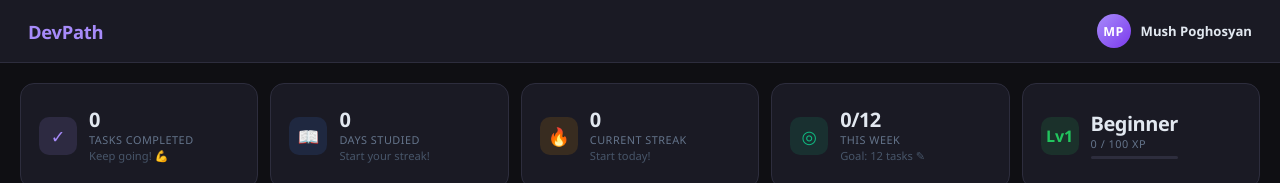
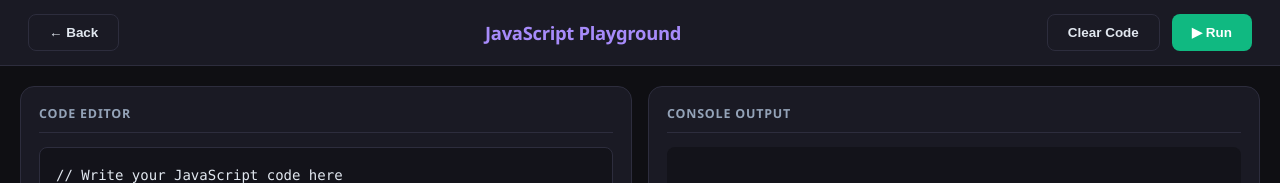
Before and after one commit to musho777/schedule-app, a React (Vite) app: page /playground in a window 1280 px wide. Before the commit this address led to /. Shown: the top 183 px of the page. Built offline with nearby package versions, Linux system fonts and the light colour scheme; no server answers.

Commit message:
Playground

```diff
--- a/src/App.jsx
+++ b/src/App.jsx
@@ -2,6 +2,7 @@ import { Routes, Route, Navigate, useParams } from 'react-router-dom';
 import { PROJECTS } from './data/projects';
 import ProjectsScreen from './components/ProjectsScreen';
 import ProjectView from './components/ProjectView';
+import CodePlayground from './components/CodePlayground';
 
 function ProjectRoute() {
   const { id } = useParams();
@@ -15,6 +16,7 @@ export default function App() {
     <Routes>
       <Route path="/" element={<ProjectsScreen projects={PROJECTS} />} />
       <Route path="/project/:id" element={<ProjectRoute />} />
+      <Route path="/playground" element={<CodePlayground />} />
       <Route path="*" element={<Navigate to="/" replace />} />
     </Routes>
   );
--- /dev/null
+++ b/src/components/CodePlayground/CodePlayground.module.css
@@ -0,0 +1,231 @@
+.playground {
+  font-family: "Segoe UI", system-ui, sans-serif;
+  min-height: 100vh;
+  background: #0f0f13;
+  color: #e2e8f0;
+}
+
+.header {
+  background: #1a1a24;
+  border-bottom: 1px solid #2d2d3d;
+  padding: 14px 28px;
+  display: flex;
+  align-items: center;
+  justify-content: space-between;
+  position: sticky;
+  top: 0;
+  z-index: 10;
+  gap: 1rem;
+}
+
+.title {
+  font-size: 1.15rem;
+  font-weight: 700;
+  color: #a78bfa;
+  letter-spacing: -0.3px;
+  margin: 0;
+  flex: 1;
+  text-align: center;
+}
+
+.actions {
+  display: flex;
+  gap: 0.75rem;
+}
+
+.btnRun {
+  background: #10b981;
+  color: white;
+  border: none;
+  padding: 10px 20px;
+  border-radius: 8px;
+  font-size: 0.84rem;
+  font-weight: 700;
+  cursor: pointer;
+  transition: all 0.2s;
+  display: flex;
+  align-items: center;
+  gap: 0.5rem;
+}
+
+.btnRun:hover {
+  background: #059669;
+  transform: translateY(-1px);
+}
+
+.btnRun:active {
+  transform: translateY(0);
+}
+
+.btnBack {
+  background: #1a1a24;
+  color: #e2e8f0;
+  border: 1px solid #2d2d3d;
+  padding: 10px 20px;
+  border-radius: 8px;
+  font-size: 0.84rem;
+  font-weight: 700;
+  cursor: pointer;
+  transition: all 0.2s;
+}
+
+.btnBack:hover {
+  border-color: #3d3d55;
+  transform: translateY(-1px);
+}
+
+.btnClear {
+  background: #1a1a24;
+  color: #e2e8f0;
+  border: 1px solid #2d2d3d;
+  padding: 10px 20px;
+  border-radius: 8px;
+  font-size: 0.84rem;
+  font-weight: 700;
+  cursor: pointer;
+  transition: all 0.2s;
+}
+
+.btnClear:hover {
+  border-color: #3d3d55;
+  transform: translateY(-1px);
+}
+
+.container {
+  display: grid;
+  grid-template-columns: 1fr 1fr;
+  gap: 16px;
+  max-width: 1400px;
+  margin: 0 auto;
+  padding: 20px;
+}
+
+.editorSection,
+.outputSection {
+  display: flex;
+  flex-direction: column;
+  min-height: calc(100vh - 120px);
+  background: #1a1a24;
+  border: 1px solid #2d2d3d;
+  border-radius: 14px;
+  padding: 18px;
+}
+
+.sectionHeader {
+  display: flex;
+  justify-content: space-between;
+  align-items: center;
+  font-size: 0.78rem;
+  font-weight: 700;
+  letter-spacing: 0.8px;
+  text-transform: uppercase;
+  color: #94a3b8;
+  margin-bottom: 14px;
+  padding-bottom: 10px;
+  border-bottom: 1px solid #2d2d3d;
+}
+
+.editor {
+  flex: 1;
+  font-family: 'Monaco', 'Menlo', 'Courier New', monospace;
+  font-size: 14px;
+  line-height: 1.6;
+  padding: 16px;
+  border: 1px solid #2d2d3d;
+  border-radius: 8px;
+  resize: none;
+  outline: none;
+  background: #13131a;
+  color: #e2e8f0;
+  transition: border-color 0.2s;
+}
+
+.editor:focus {
+  border-color: #a78bfa;
+}
+
+.output {
+  flex: 1;
+  background: #13131a;
+  color: #e2e8f0;
+  border-radius: 8px;
+  padding: 16px;
+  overflow-y: auto;
+  font-family: 'Monaco', 'Menlo', 'Courier New', monospace;
+  font-size: 14px;
+  line-height: 1.6;
+}
+
+.consoleOutput {
+  margin: 0;
+  white-space: pre-wrap;
+  word-break: break-word;
+  color: #10b981;
+}
+
+.error {
+  color: #f87171;
+  padding: 12px;
+  background: rgba(248, 113, 113, 0.1);
+  border-left: 3px solid #f87171;
+  border-radius: 4px;
+  margin-bottom: 8px;
+}
+
+.placeholder {
+  color: #475569;
+  font-style: italic;
+  display: flex;
+  align-items: center;
+  justify-content: center;
+  height: 100%;
+  font-size: 0.88rem;
+}
+
+.btnClearOutput {
+  background: transparent;
+  color: #64748b;
+  border: 1px solid #2d2d3d;
+  padding: 4px 10px;
+  border-radius: 4px;
+  font-size: 0.7rem;
+  cursor: pointer;
+  transition: all 0.2s;
+  text-transform: none;
+  font-weight: 600;
+}
+
+.btnClearOutput:hover {
+  background: #13131a;
+  color: #94a3b8;
+  border-color: #3d3d55;
+}
+
+/* Responsive design */
+@media (max-width: 768px) {
+  .header {
+    padding: 12px 16px;
+  }
+
+  .title {
+    font-size: 1rem;
+  }
+
+  .container {
+    grid-template-columns: 1fr;
+    padding: 14px;
+    gap: 12px;
+  }
+
+  .editorSection,
+  .outputSection {
+    min-height: 350px;
+  }
+
+  .btnRun,
+  .btnBack,
+  .btnClear {
+    padding: 8px 16px;
+    font-size: 0.78rem;
+  }
+}
--- /dev/null
+++ b/src/components/CodePlayground/index.jsx
@@ -0,0 +1,135 @@
+import { useState } from "react";
+import { useNavigate } from "react-router-dom";
+import styles from "./CodePlayground.module.css";
+
+export default function CodePlayground() {
+  const navigate = useNavigate();
+  const [code, setCode] = useState(
+    '// Write your JavaScript code here\nconsole.log("Hello, World!");',
+  );
+  const [output, setOutput] = useState("");
+  const [error, setError] = useState("");
+
+  const runCode = () => {
+    setOutput("");
+    setError("");
+
+    // Capture console.log output
+    const logs = [];
+    const originalLog = console.log;
+    const originalError = console.error;
+    const originalWarn = console.warn;
+
+    console.log = (...args) => {
+      logs.push(
+        args
+          .map((arg) =>
+            typeof arg === "object"
+              ? JSON.stringify(arg, null, 2)
+              : String(arg),
+          )
+          .join(" "),
+      );
+      originalLog(...args);
+    };
+
+    console.error = (...args) => {
+      logs.push("ERROR: " + args.map((arg) => String(arg)).join(" "));
+      originalError(...args);
+    };
+
+    console.warn = (...args) => {
+      logs.push("WARNING: " + args.map((arg) => String(arg)).join(" "));
+      originalWarn(...args);
+    };
+
+    try {
+      // Use Function constructor instead of eval for better error handling
+      const result = new Function(code)();
+
+      // If the code returns a value, show it
+      if (result !== undefined) {
+        logs.push(
+          "→ " +
+            (typeof result === "object"
+              ? JSON.stringify(result, null, 2)
+              : String(result)),
+        );
+      }
+
+      setOutput(logs.join("\n"));
+    } catch (err) {
+      setError(err.toString());
+    } finally {
+      // Restore original console methods
+      console.log = originalLog;
+      console.error = originalError;
+      console.warn = originalWarn;
+    }
+  };
+
+  const clearOutput = () => {
+    setOutput("");
+    setError("");
+  };
+
+  const clearCode = () => {
+    setCode("");
+    setOutput("");
+    setError("");
+  };
+
+  return (
+    <div className={styles.playground}>
+      <div className={styles.header}>
+        <button className={styles.btnBack} onClick={() => navigate("/")}>
+          ← Back
+        </button>
+        <h1 className={styles.title}>JavaScript Playground</h1>
+        <div className={styles.actions}>
+          <button className={styles.btnClear} onClick={clearCode}>
+            Clear Code
+          </button>
+          <button className={styles.btnRun} onClick={runCode}>
+            ▶ Run
+          </button>
+        </div>
+      </div>
+
+      <div className={styles.container}>
+        <div className={styles.editorSection}>
+          <div className={styles.sectionHeader}>
+            <span>Code Editor</span>
+          </div>
+          <textarea
+            className={styles.editor}
+            value={code}
+            onChange={(e) => setCode(e.target.value)}
+            placeholder="Write your JavaScript code here..."
+            spellCheck="false"
+          />
+        </div>
+
+        <div className={styles.outputSection}>
+          <div className={styles.sectionHeader}>
+            <span>Console Output</span>
+            {(output || error) && (
+              <button className={styles.btnClearOutput} onClick={clearOutput}>
+                Clear
+              </button>
+            )}
+          </div>
+          <div className={styles.output}>
+            {error && <div className={styles.error}>{error}</div>}
+            {output && <pre className={styles.consoleOutput}>{output}</pre>}
+            {!output && !error && (
+              <div className={styles.placeholder}>
+                Click "Run" to execute your code...
+              </div>
+            )}
+          </div>
+        </div>
+      </div>
+    </div>
+  );
+}
--- a/src/components/ProjectsScreen/ProjectsScreen.module.css
+++ b/src/components/ProjectsScreen/ProjectsScreen.module.css
@@ -50,6 +50,28 @@
   font-size: 0.82rem;
   font-weight: 600;
   color: #e2e8f0;
+}
+
+.playgroundBtn {
+  background: linear-gradient(135deg, #667eea, #764ba2);
+  color: white;
+  border: none;
+  padding: 8px 16px;
+  border-radius: 8px;
+  font-size: 0.82rem;
+  font-weight: 600;
+  cursor: pointer;
+  transition: all 0.2s;
+  display: flex;
+  align-items: center;
+  gap: 6px;
+  margin-left: auto;
+  margin-right: 20px;
+}
+
+.playgroundBtn:hover {
+  transform: translateY(-1px);
+  box-shadow: 0 4px 12px rgba(102, 126, 234, 0.4);
 }
 
 /* ── Stats bar ── */
--- a/src/components/ProjectsScreen/components/Header.jsx
+++ b/src/components/ProjectsScreen/components/Header.jsx
@@ -1,9 +1,15 @@
+import { useNavigate } from "react-router-dom";
 import s from "../ProjectsScreen.module.css";
 
 export const Header = () => {
+  const navigate = useNavigate();
+
   return (
     <header className={s.header}>
       <h1 className={s.logo}>DevPath</h1>
+      <button className={s.playgroundBtn} onClick={() => navigate("/playground")}>
+        ⚡ Playground
+      </button>
       <div className={s.user}>
         <div className={s.avatar}>MP</div>
         <span className={s.userName}>Mush Poghosyan</span>
```
